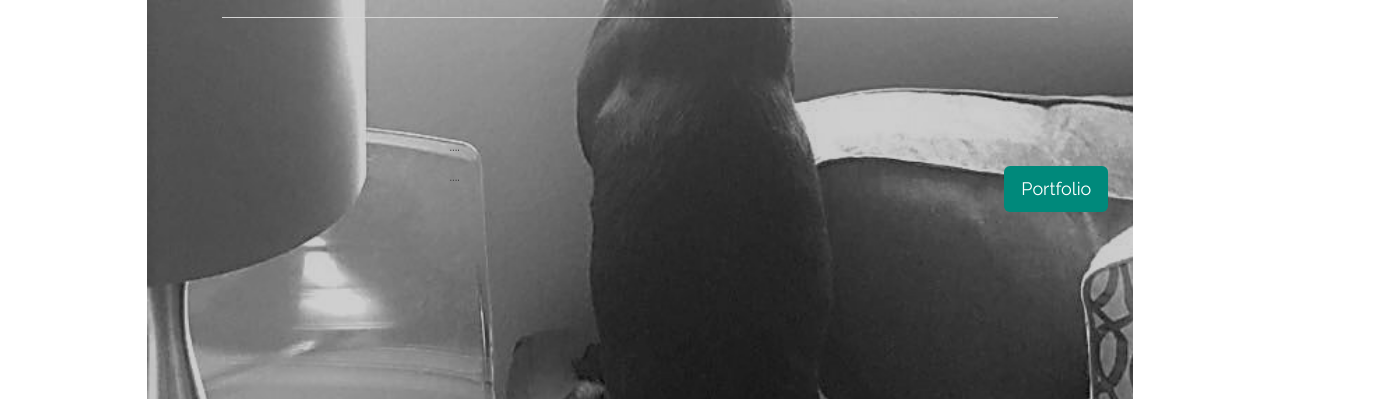
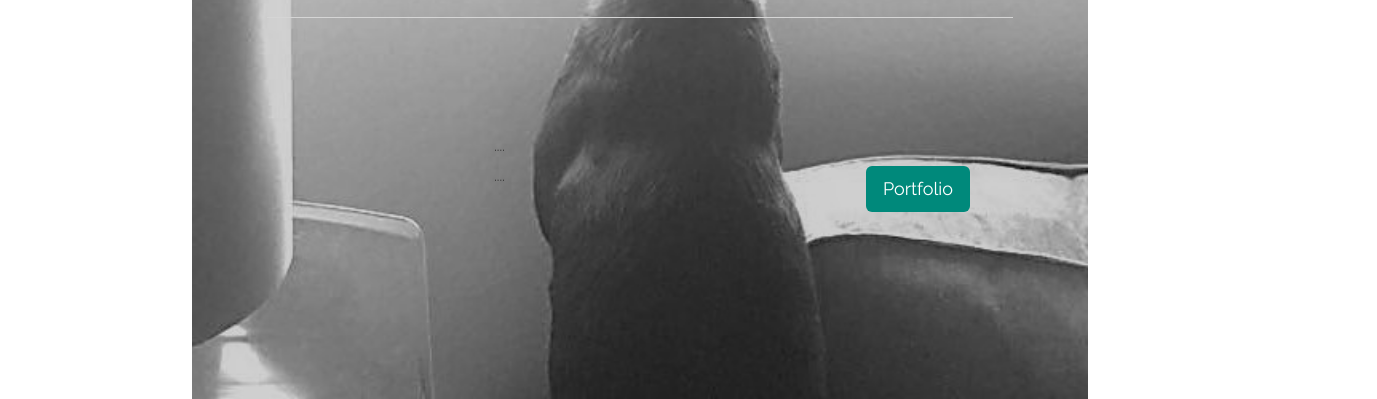
Before and after one commit to avalabek/New-Portfolio, a plain HTML site: page index.html in a window 1280 px wide. Shown: the part 380-779 px from the top of the page, 1377 px wide, since content can reach past the window. Drawn offline with nearby package versions, Linux system fonts and the light colour scheme; a web font is replaced by a local one.

Commit message:
restyle image

```diff
--- a/assets/css/style.css
+++ b/assets/css/style.css
@@ -1,7 +1,7 @@
 
 .body-content {
    background-size: cover;
-	width:77%;
+width:70%;
 }
 h1 {
 	text-align: left;
@@ -30,7 +30,7 @@ footer {
 	background-color:#00897B;
 	color: white;
 	text-align:center;
-	margin-left:6%;
+	margin-right:60%;
 }
 #play {
 	background-color:#4a6a9e;
--- a/index.html
+++ b/index.html
@@ -6,7 +6,7 @@
     <meta http-equiv="X-UA-Compatible" content="IE=edge">
     <meta name="viewport" content="width=device-width, initial-scale=1">
     <!-- The above 3 meta tags *must* come first in the head; any other head content must come *after* these tags -->
-    <title>Triva Game</title>
+    <title>Andreya Valabek</title>
     <!-- Bootstrap  -->
     <link rel="stylesheet" href="https://maxcdn.bootstrapcdn.com/bootstrap/3.3.7/css/bootstrap.min.css" integrity="sha384-BVYiiSIFeK1dGmJRAkycuHAHRg32OmUcww7on3RYdg4Va+PmSTsz/K68vbdEjh4u" crossorigin="anonymous">
     <!-- CSS FIles -->
@@ -27,7 +27,7 @@
 </head>
 
 <body>
-<div class="container body-content" style="background-image:url('assets/images/chichi.jpg')">
+<div class="container body-content" style="background-image:url('assets/images/chichi5.jpg')">
 <br><br><br><br><br><br><br><br><br><br>
 
 <div class="jumbotron panel-transparent">
```
Also changed, not shown: assets/images/chichi2.jpg (added), assets/images/chichi3.JPG (added), assets/images/chichi4.jpg (added), assets/images/chichi5.jpg (added).
